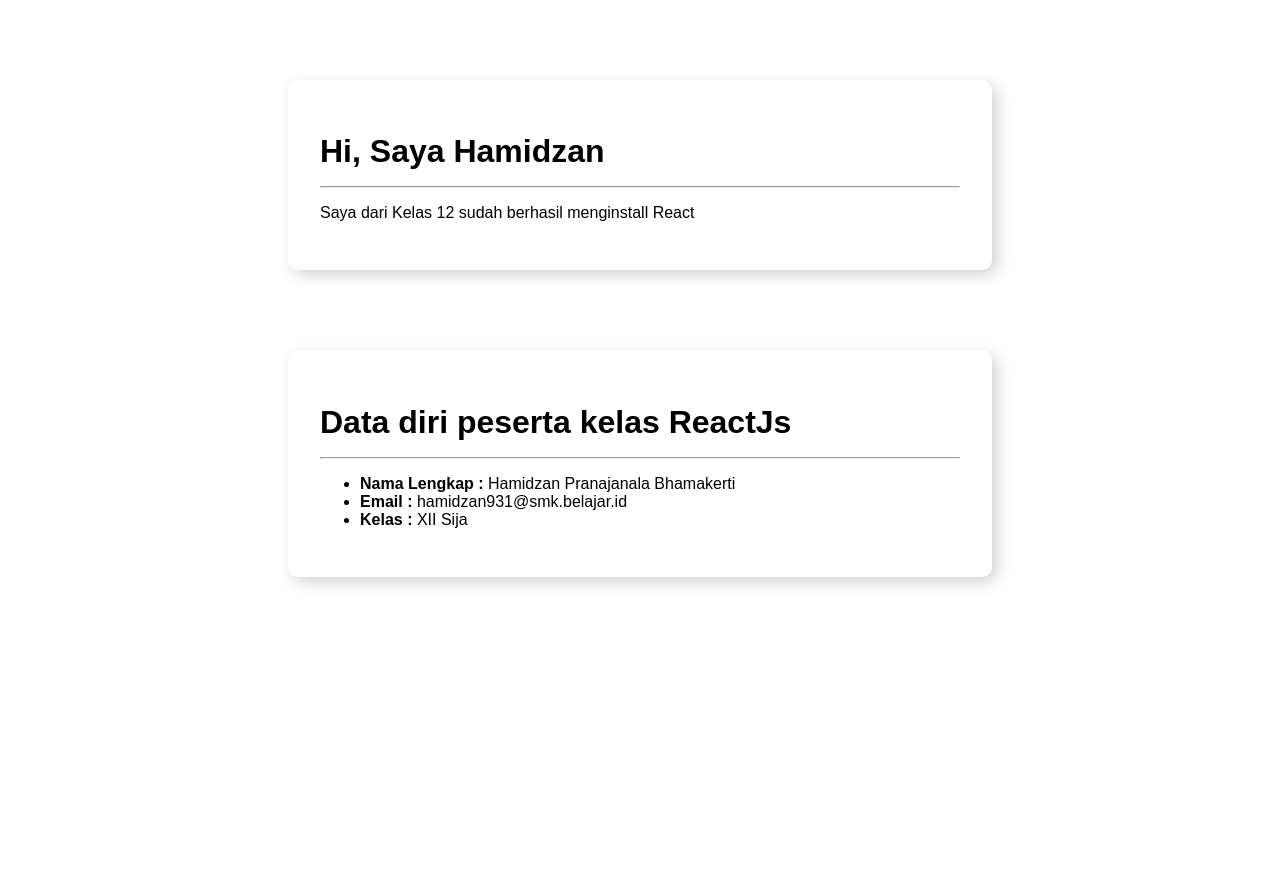
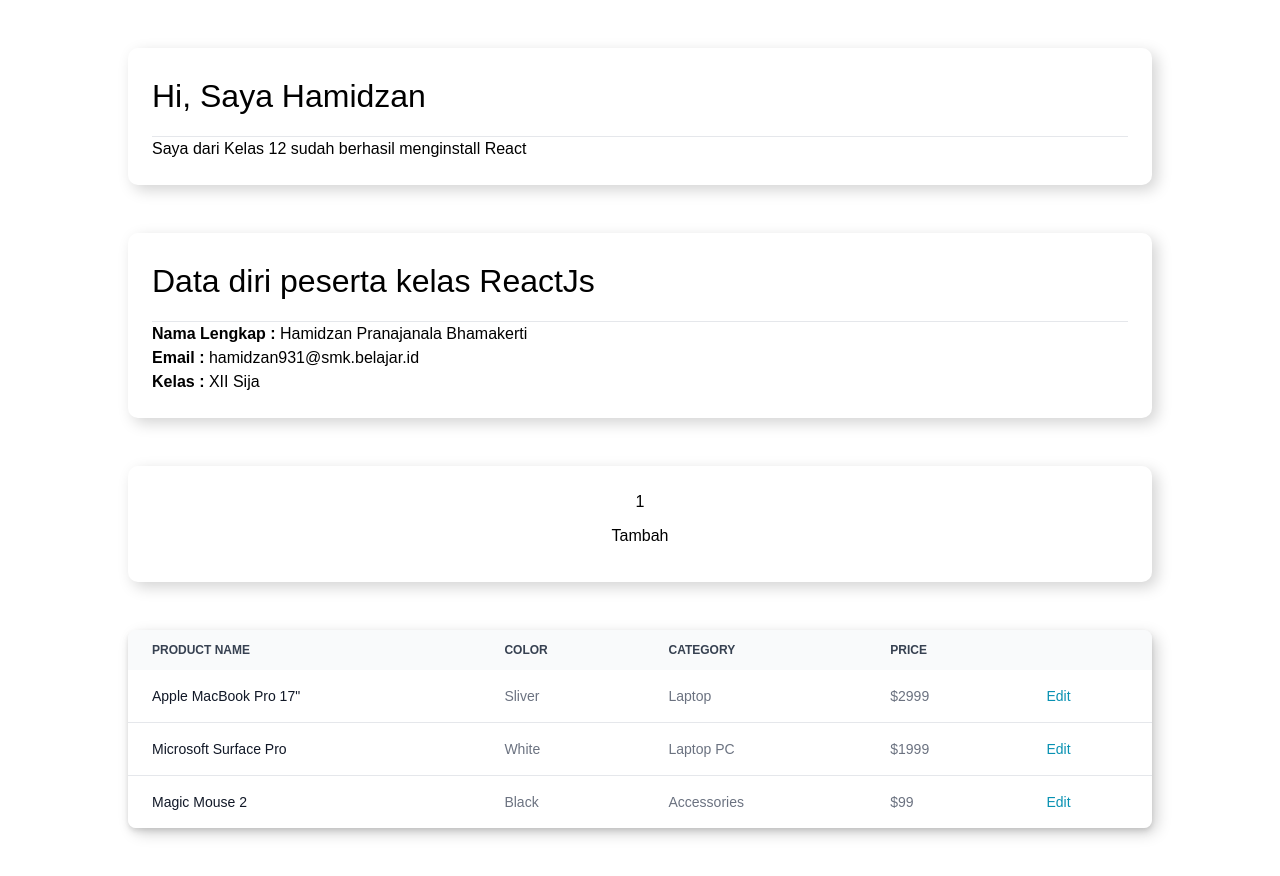
Before and after one commit to haempebe/tugas-reactjs-hamidzan, a React (Create React App) app: page / in a window 1280 px wide. Before the commit the page ends 800 px from the top, so only its background shows below. Built offline with nearby package versions, Linux system fonts and the light colour scheme.

Commit message:
Fix : Adding Tugas 8 & 9

```diff
--- a/package.json
+++ b/package.json
@@ -6,6 +6,7 @@
     "@testing-library/jest-dom": "^5.17.0",
     "@testing-library/react": "^13.4.0",
     "@testing-library/user-event": "^13.5.0",
+    "flowbite-react": "^0.9.0",
     "react": "^18.3.1",
     "react-dom": "^18.3.1",
     "react-scripts": "5.0.1",
@@ -34,5 +35,8 @@
       "last 1 firefox version",
       "last 1 safari version"
     ]
+  },
+  "devDependencies": {
+    "tailwindcss": "^3.4.3"
   }
 }
--- a/src/App.css
+++ b/src/App.css
@@ -14,8 +14,19 @@
 
 .box {
   border-radius: 10px;
-  padding: 2em;
-  margin: 5em auto;
-  width: 50%;
+  margin: 3em auto;
+  width: 80%;
   box-shadow: 5px 5px 15px rgba(0, 0, 0, 0.175);
 }
+.np {
+  padding: 1.5em;
+}
+.text-center {
+  text-align:center;
+}
+.w-100 {
+  width: 100%;
+}
+.button {
+  padding: 10px;
+}
--- a/src/App.js
+++ b/src/App.js
@@ -2,6 +2,8 @@ import React from "react";
 import "./App.css";
 import Tugas6 from "./Tugas6/Tugas6";
 import Tugas7 from "./Tugas7/Tugas7";
+import Tugas8 from "./Tugas8/Tugas8";
+import Tugas9 from "./Tugas9/Tugas9";
 
 function App() {
   return (
@@ -12,6 +14,8 @@ function App() {
         email="hamidzan931@smk.belajar.id"
         kelas="XII Sija"
       />
+      <Tugas8 />
+      <Tugas9 />
     </div>
   );
 }
--- a/src/Tugas6/Tugas6.js
+++ b/src/Tugas6/Tugas6.js
@@ -2,7 +2,7 @@ import React from "react";
 
 function Tugas6(props) {
   return (
-    <div className="box">
+    <div className="box np">
       <h1 className="title">Hi, Saya {props.name}</h1>
       <hr />
       <p className="paragraph">
--- a/src/Tugas7/Tugas7.js
+++ b/src/Tugas7/Tugas7.js
@@ -2,7 +2,7 @@ import React from "react";
 
 function Tugas7(props) {
   return (
-    <div className="box">
+    <div className="box np">
       <h1 className="title">Data diri peserta kelas ReactJs</h1>
       <hr />
       <ul className="paragraph">
--- /dev/null
+++ b/src/Tugas8/Tugas8.js
@@ -0,0 +1,15 @@
+import React from "react";
+
+
+function Button(props) {
+  return (
+    <div className="box np">
+      <div className="text-center">
+        <p>1</p>
+        <button className="w-100 button">Tambah</button>
+      </div>
+    </div>
+  );
+}
+
+export default Button;
--- /dev/null
+++ b/src/Tugas9/Tugas9.js
@@ -0,0 +1,73 @@
+import React from "react";
+import { Table } from "flowbite-react";
+function Tugas9(props) {
+  return (
+    <div className="box">
+      <div className="overflow-x-auto">
+        <Table>
+          <Table.Head>
+            <Table.HeadCell>Product name</Table.HeadCell>
+            <Table.HeadCell>Color</Table.HeadCell>
+            <Table.HeadCell>Category</Table.HeadCell>
+            <Table.HeadCell>Price</Table.HeadCell>
+            <Table.HeadCell>
+              <span className="sr-only">Edit</span>
+            </Table.HeadCell>
+          </Table.Head>
+          <Table.Body className="divide-y">
+            <Table.Row className="bg-white dark:border-gray-700 dark:bg-gray-800">
+              <Table.Cell className="whitespace-nowrap font-medium text-gray-900 dark:text-white">
+                {'Apple MacBook Pro 17"'}
+              </Table.Cell>
+              <Table.Cell>Sliver</Table.Cell>
+              <Table.Cell>Laptop</Table.Cell>
+              <Table.Cell>$2999</Table.Cell>
+              <Table.Cell>
+                <a
+                  href="#"
+                  className="font-medium text-cyan-600 hover:underline dark:text-cyan-500"
+                >
+                  Edit
+                </a>
+              </Table.Cell>
+            </Table.Row>
+            <Table.Row className="bg-white dark:border-gray-700 dark:bg-gray-800">
+              <Table.Cell className="whitespace-nowrap font-medium text-gray-900 dark:text-white">
+                Microsoft Surface Pro
+              </Table.Cell>
+              <Table.Cell>White</Table.Cell>
+              <Table.Cell>Laptop PC</Table.Cell>
+              <Table.Cell>$1999</Table.Cell>
+              <Table.Cell>
+                <a
+                  href="#"
+                  className="font-medium text-cyan-600 hover:underline dark:text-cyan-500"
+                >
+                  Edit
+                </a>
+              </Table.Cell>
+            </Table.Row>
+            <Table.Row className="bg-white dark:border-gray-700 dark:bg-gray-800">
+              <Table.Cell className="whitespace-nowrap font-medium text-gray-900 dark:text-white">
+                Magic Mouse 2
+              </Table.Cell>
+              <Table.Cell>Black</Table.Cell>
+              <Table.Cell>Accessories</Table.Cell>
+              <Table.Cell>$99</Table.Cell>
+              <Table.Cell>
+                <a
+                  href="#"
+                  className="font-medium text-cyan-600 hover:underline dark:text-cyan-500"
+                >
+                  Edit
+                </a>
+              </Table.Cell>
+            </Table.Row>
+          </Table.Body>
+        </Table>
+      </div>
+    </div>
+  );
+}
+
+export default Tugas9;
--- a/src/index.css
+++ b/src/index.css
@@ -11,3 +11,7 @@ code {
   font-family: source-code-pro, Menlo, Monaco, Consolas, 'Courier New',
     monospace;
 }
+
+@tailwind base;
+@tailwind components;
+@tailwind utilities;
--- /dev/null
+++ b/tailwind.config.js
@@ -0,0 +1,16 @@
+const flowbite = require("flowbite-react/tailwind");
+
+/** @type {import('tailwindcss').Config} */
+module.exports = {
+  content: [
+    // ...
+    flowbite.content(),
+  ],
+  theme: {
+    extend: {},
+  },
+  plugins: [
+    // ...
+    flowbite.plugin(),
+  ],
+};
```
Also changed, not shown: 1 other file (tests, documents, lock files or other folders).
